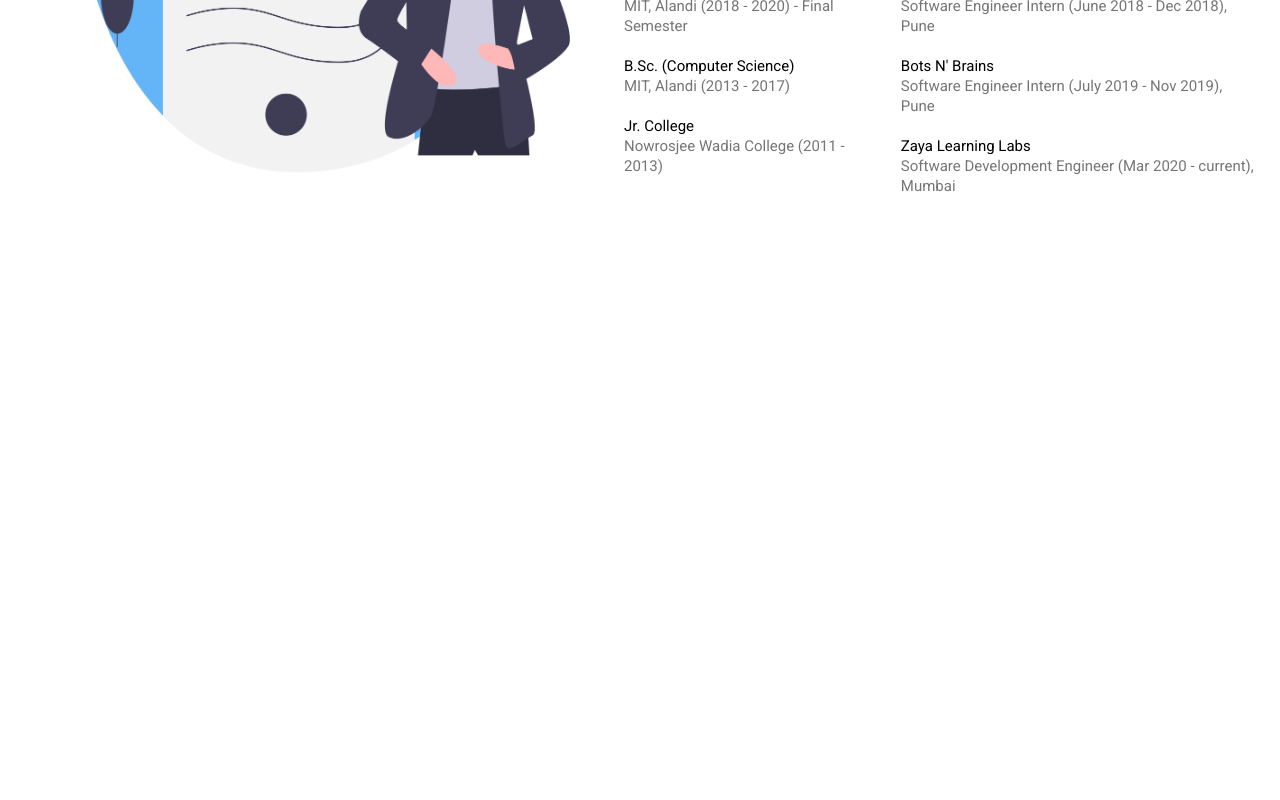
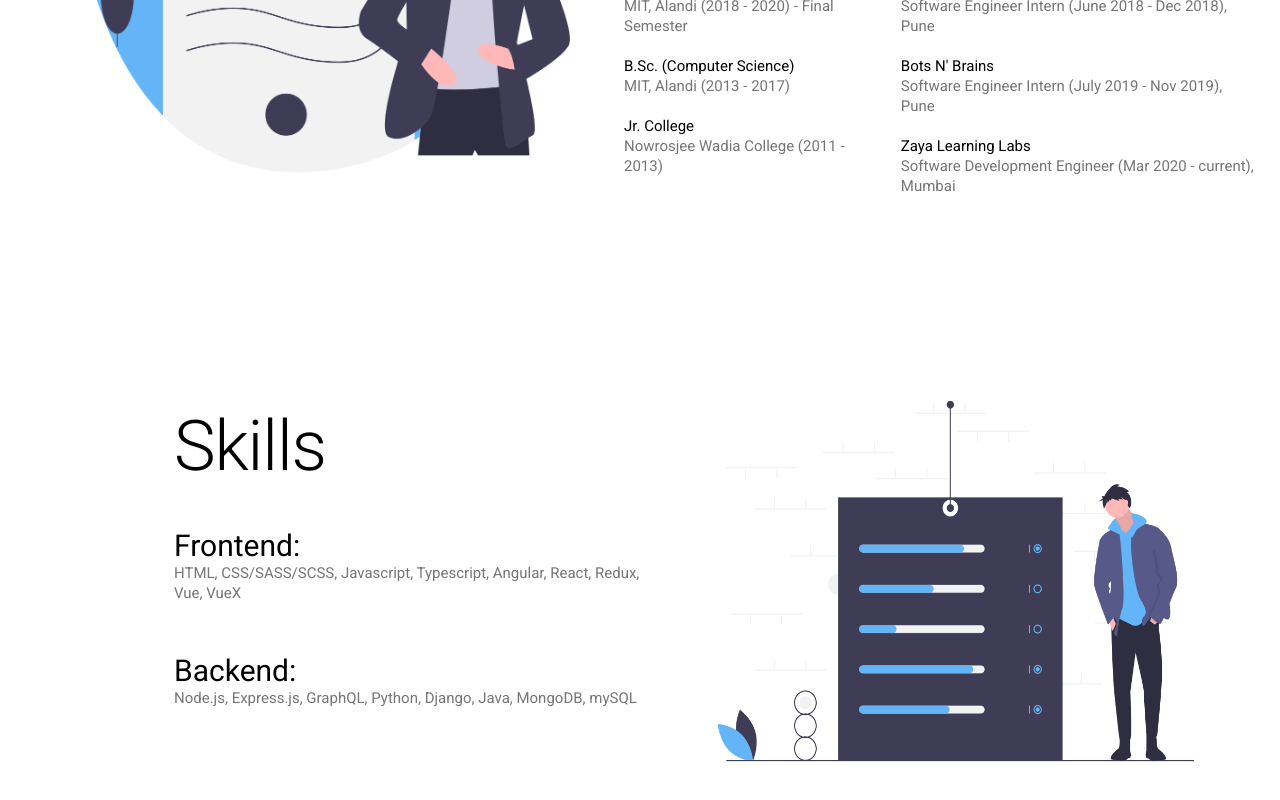
Before and after one commit to FrozenHearth/Portfolio, a React (Create React App) app: page / in a window 1280 px wide. Shown: the part 1038-1838 px from the top of the page. Before the commit the page ends 1394 px from the top, so only its background shows below. Built offline with nearby package versions, Linux system fonts and the light colour scheme.

Commit message:
Add Skills component

```diff
--- a/src/App.js
+++ b/src/App.js
@@ -4,6 +4,7 @@ import Navbar from './components/Navbar';
 import Hero from './components/Hero';
 import Projects from './components/Projects';
 import { AboutMe } from './components/About';
+import { Skills } from './components/Skills';
 
 const App = () => {
   return (
@@ -12,6 +13,7 @@ const App = () => {
       <Hero />
       <Projects />
       <AboutMe />
+      <Skills />
     </div>
   );
 };
--- a/src/components/Navbar.js
+++ b/src/components/Navbar.js
@@ -90,9 +90,6 @@ const Navbar = props => {
             >
               About
             </Button>
-            <Button className={classes.navBtn} size="medium" color="inherit">
-              Skills
-            </Button>
             <Button
               onClick={() => ScrollToComponent('#scrollToProjects')}
               className={classes.navBtn}
@@ -101,6 +98,15 @@ const Navbar = props => {
             >
               Projects
             </Button>
+            <Button
+              onClick={() => ScrollToComponent('#scrollToSkills')}
+              className={classes.navBtn}
+              size="medium"
+              color="inherit"
+            >
+              Skills
+            </Button>
+
             <Button className={classes.navBtn} size="medium" color="inherit">
               Contact
             </Button>
--- /dev/null
+++ b/src/components/Skills.js
@@ -0,0 +1,72 @@
+import React from 'react';
+import { Container, Typography } from '@material-ui/core';
+import { makeStyles } from '@material-ui/core/styles';
+import SkillsIllus from '../assets/images/skills_illus.png';
+
+const useStyles = makeStyles(() => ({
+  skillsContainer: {
+    display: 'flex',
+    marginTop: '10rem',
+    marginBottom: '12rem'
+  },
+  skillsBanner: {
+    height: '45rem',
+    width: '60rem'
+  },
+  skillsTitle: {
+    fontWeight: 300,
+    fontSize: '7rem',
+    margin: '5rem 0 0 15rem'
+  },
+  skillsDetailsContainer: {
+    display: 'flex',
+    flexDirection: 'column'
+  },
+  detailsTitle: {
+    fontWeight: 400,
+    fontSize: '3rem',
+    marginTop: '4rem',
+    marginLeft: '15rem'
+  }
+}));
+
+export const Skills = () => {
+  const classes = useStyles();
+  return (
+    <Container
+      className={classes.skillsContainer}
+      id="scrollToSkills"
+      maxWidth="xl"
+    >
+      <div className={classes.skillsDetailsContainer}>
+        <Typography className={classes.skillsTitle} variant="h1" component="h1">
+          Skills
+        </Typography>
+        <Typography
+          className={classes.detailsTitle}
+          variant="h3"
+          component="h3"
+          gutterBottom
+        >
+          Frontend:
+          <Typography component="p" variant="h5" color="textSecondary">
+            HTML, CSS/SASS/SCSS, Javascript, Typescript, Angular, React, Redux,
+            Vue, VueX
+          </Typography>
+        </Typography>
+        <Typography
+          className={classes.detailsTitle}
+          variant="h3"
+          component="h3"
+          gutterBottom
+        >
+          Backend:
+          <Typography component="p" variant="h5" color="textSecondary">
+            Node.js, Express.js, GraphQL, Python, Django, Java, MongoDB, mySQL
+          </Typography>
+        </Typography>
+      </div>
+      <img className={classes.skillsBanner} src={SkillsIllus} alt="" />
+    </Container>
+  );
+};
```
Also changed, not shown: src/assets/images/skills_illus.png (added).
